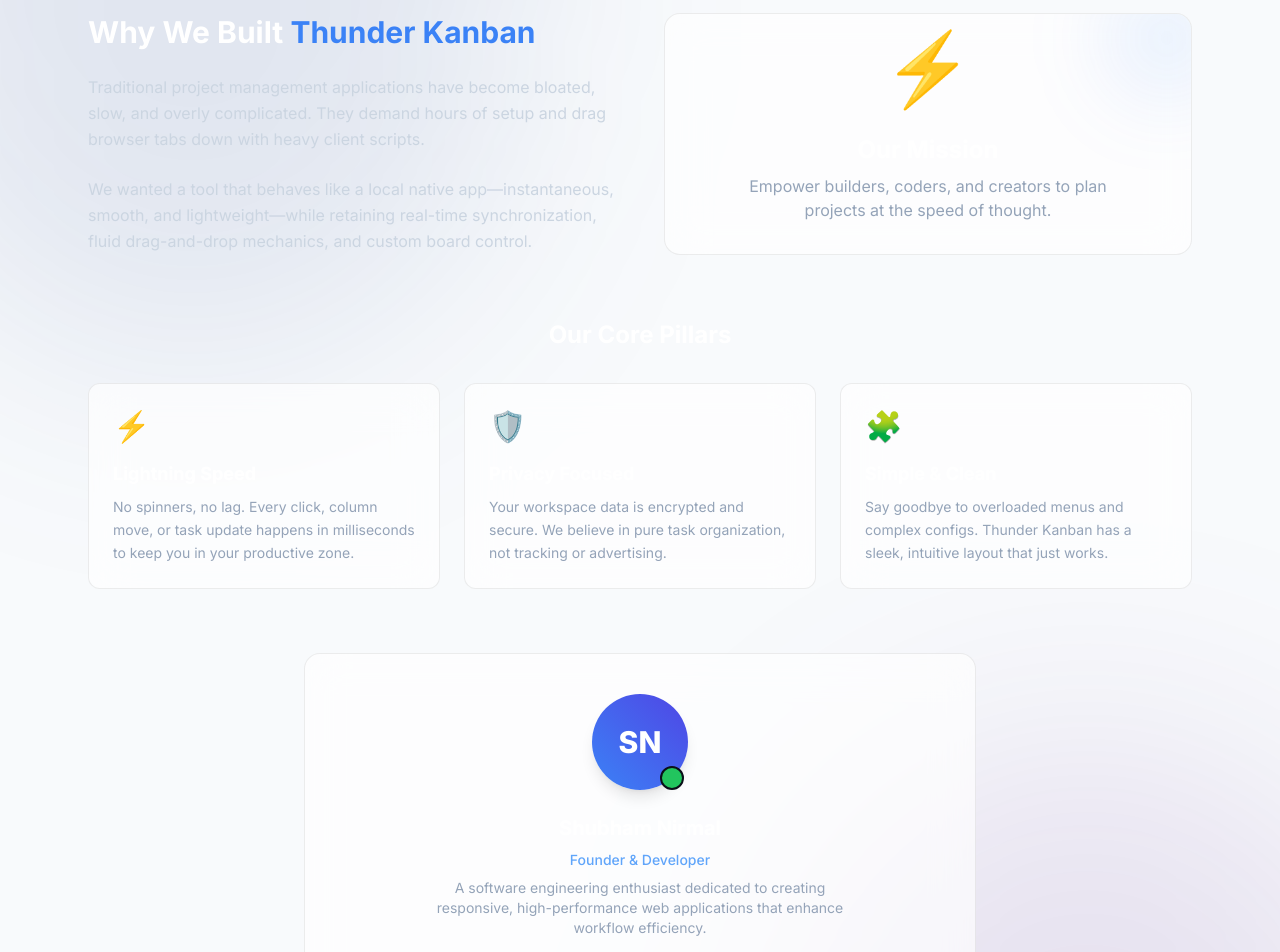
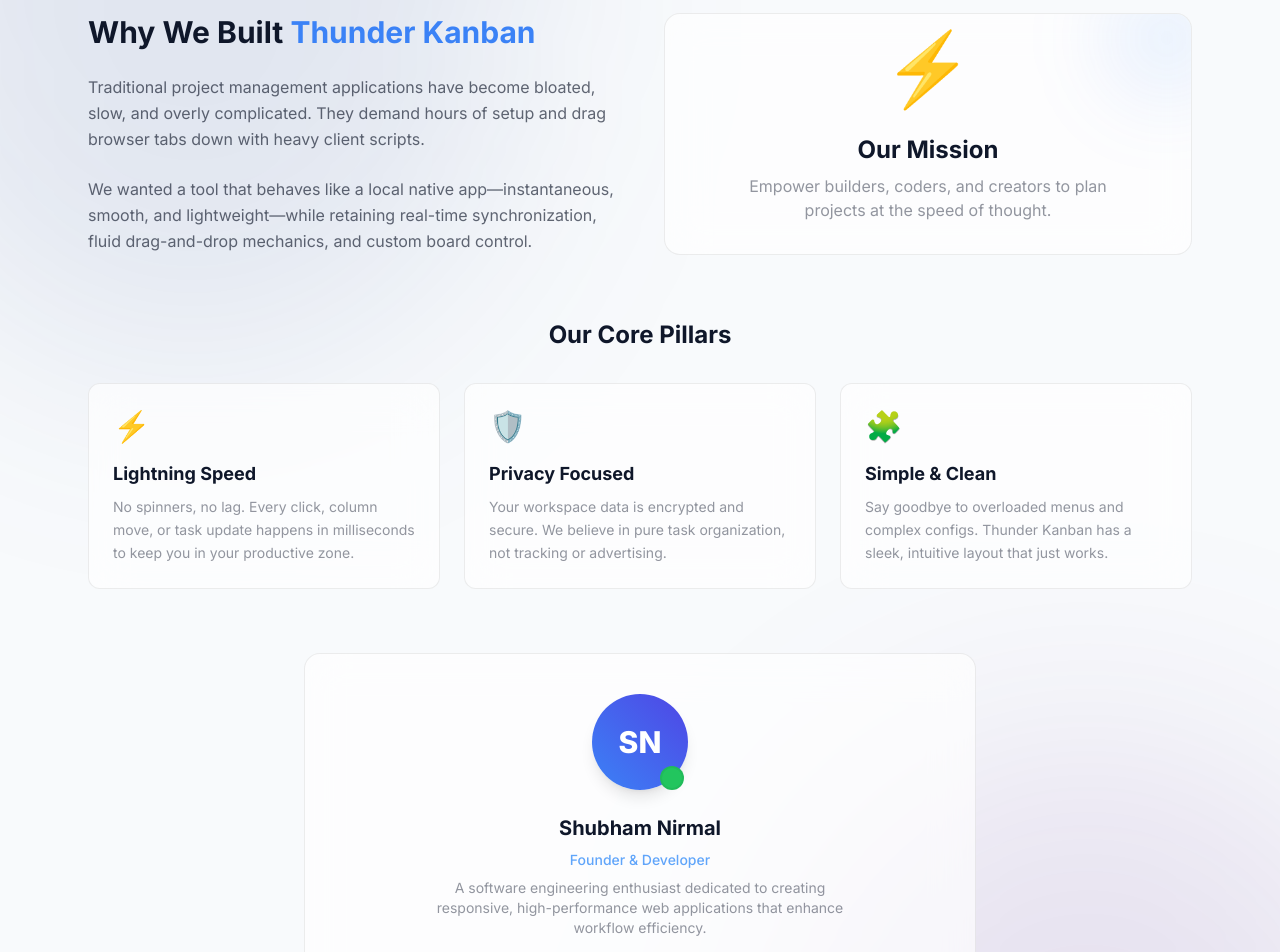
Before and after one commit to SHUBHAM-NIRMAL18/thunder-kanban, a React (Vite) app in the folder frontend/: page /about in a window 1280 px wide. Shown: the part 360-1312 px from the top of the page. Built offline with nearby package versions, Linux system fonts and the light colour scheme; no server answers.

Commit message:
refactor: update About page styling to support light theme

```diff
--- a/frontend/src/pages/About.tsx
+++ b/frontend/src/pages/About.tsx
@@ -28,21 +28,21 @@
         {/* Intro Grid */}
         <div className="grid grid-cols-1 md:grid-cols-2 gap-12 items-center">
           <div className="space-y-6">
-            <h2 className="text-2xl md:text-3xl font-bold text-white">
+            <h2 className="text-2xl md:text-3xl font-bold text-[var(--text-primary)]">
               Why We Built <span className="text-blue-500">Thunder Kanban</span>
             </h2>
-            <p className="text-slate-300 leading-relaxed">
+            <p className="text-[var(--text-secondary)] leading-relaxed">
               Traditional project management applications have become bloated, slow, and overly complicated. They demand hours of setup and drag browser tabs down with heavy client scripts.
             </p>
-            <p className="text-slate-300 leading-relaxed">
+            <p className="text-[var(--text-secondary)] leading-relaxed">
               We wanted a tool that behaves like a local native app—instantaneous, smooth, and lightweight—while retaining real-time synchronization, fluid drag-and-drop mechanics, and custom board control.
             </p>
           </div>
-          <div className="p-8 rounded-2xl bg-[#0b0f19] border border-slate-850 glass relative overflow-hidden flex flex-col justify-center items-center text-center">
+          <div className="p-8 rounded-2xl bg-[var(--bg-surface-2)] border border-[var(--border-subtle)] glass relative overflow-hidden flex flex-col justify-center items-center text-center">
             <div className="absolute -top-10 -right-10 w-32 h-32 bg-blue-500/10 rounded-full blur-2xl" />
             <span className="text-7xl mb-4 animate-bounce">⚡</span>
-            <h3 className="text-2xl font-bold text-white mb-2">Our Mission</h3>
-            <p className="text-slate-400 max-w-sm">
+            <h3 className="text-2xl font-bold text-[var(--text-primary)] mb-2">Our Mission</h3>
+            <p className="text-[var(--text-muted)] max-w-sm">
               Empower builders, coders, and creators to plan projects at the speed of thought.
             </p>
           </div>
@@ -50,33 +50,33 @@
 
         {/* Core Values */}
         <div className="space-y-8">
-          <h2 className="text-2xl font-bold text-white text-center">Our Core Pillars</h2>
+          <h2 className="text-2xl font-bold text-[var(--text-primary)] text-center">Our Core Pillars</h2>
           <div className="grid grid-cols-1 md:grid-cols-3 gap-6">
             {values.map((v, idx) => (
               <div
                 key={idx}
-                className="bg-[#0b0f19] p-6 rounded-xl border border-slate-850 glass hover:border-blue-500/30 transition-all duration-300 group"
+                className="bg-[var(--bg-surface-2)] p-6 rounded-xl border border-[var(--border-subtle)] glass hover:border-blue-500/30 transition-all duration-300 group"
               >
                 <span className="text-3xl mb-4 block group-hover:scale-110 transition-transform duration-200">{v.emoji}</span>
-                <h3 className="text-lg font-bold text-white mb-2 group-hover:text-blue-400 transition-colors">{v.title}</h3>
-                <p className="text-sm text-slate-400 leading-relaxed">{v.description}</p>
+                <h3 className="text-lg font-bold text-[var(--text-primary)] mb-2 group-hover:text-blue-400 transition-colors">{v.title}</h3>
+                <p className="text-sm text-[var(--text-muted)] leading-relaxed">{v.description}</p>
               </div>
             ))}
           </div>
         </div>
 
         {/* Team / Creator Card */}
-        <div className="bg-[#0b0f19] p-8 md:p-10 rounded-2xl border border-slate-850 glass text-center max-w-2xl mx-auto space-y-6">
+        <div className="bg-[var(--bg-surface-2)] p-8 md:p-10 rounded-2xl border border-[var(--border-subtle)] glass text-center max-w-2xl mx-auto space-y-6">
           <div className="relative inline-block">
             <div className="w-24 h-24 rounded-full bg-gradient-to-tr from-blue-500 to-indigo-600 flex items-center justify-center text-white text-3xl font-extrabold shadow-lg mx-auto">
               SN
             </div>
-            <div className="absolute bottom-0 right-1 w-6 h-6 rounded-full bg-green-500 border-2 border-[#0b0f19]" title="Creator Online" />
+            <div className="absolute bottom-0 right-1 w-6 h-6 rounded-full bg-green-500 border-2 border-[var(--bg-surface-2)]" title="Creator Online" />
           </div>
           <div className="space-y-2">
-            <h3 className="text-xl font-bold text-white">Shubham Nirmal</h3>
+            <h3 className="text-xl font-bold text-[var(--text-primary)]">Shubham Nirmal</h3>
             <p className="text-sm text-blue-400 font-medium">Founder & Developer</p>
-            <p className="text-slate-400 text-sm max-w-md mx-auto">
+            <p className="text-[var(--text-muted)] text-sm max-w-md mx-auto">
               A software engineering enthusiast dedicated to creating responsive, high-performance web applications that enhance workflow efficiency.
             </p>
           </div>
@@ -85,7 +85,7 @@
               href="https://github.com/SHUBHAM-NIRMAL18"
               target="_blank"
               rel="noopener noreferrer"
-              className="bg-slate-900 hover:bg-slate-850 border border-slate-800 text-slate-300 hover:text-white px-4 py-2 rounded-lg text-sm transition-all"
+              className="bg-[var(--bg-surface)] hover:bg-[var(--bg-hover)] border border-[var(--border-subtle)] text-[var(--text-secondary)] hover:text-[var(--text-primary)] px-4 py-2 rounded-lg text-sm transition-all"
             >
               GitHub Profile
             </a>
```
